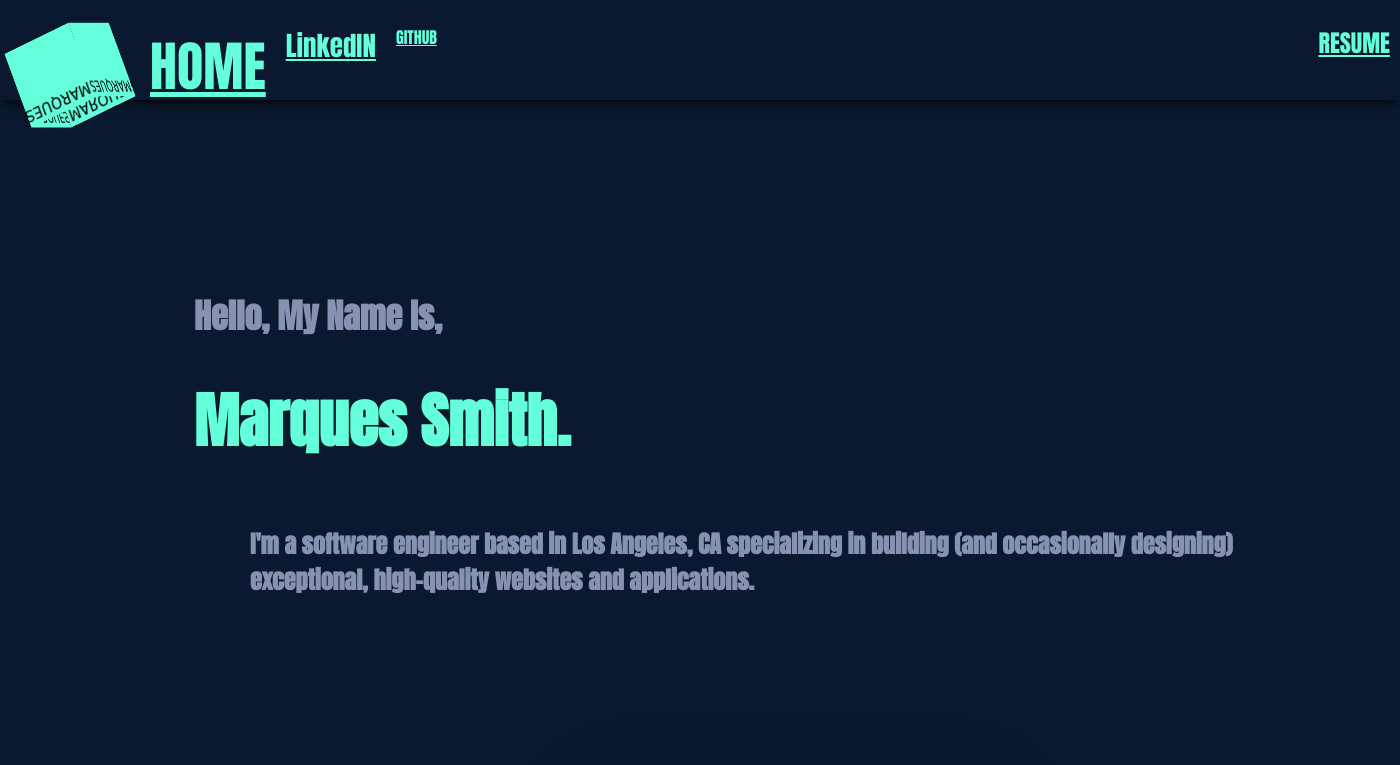
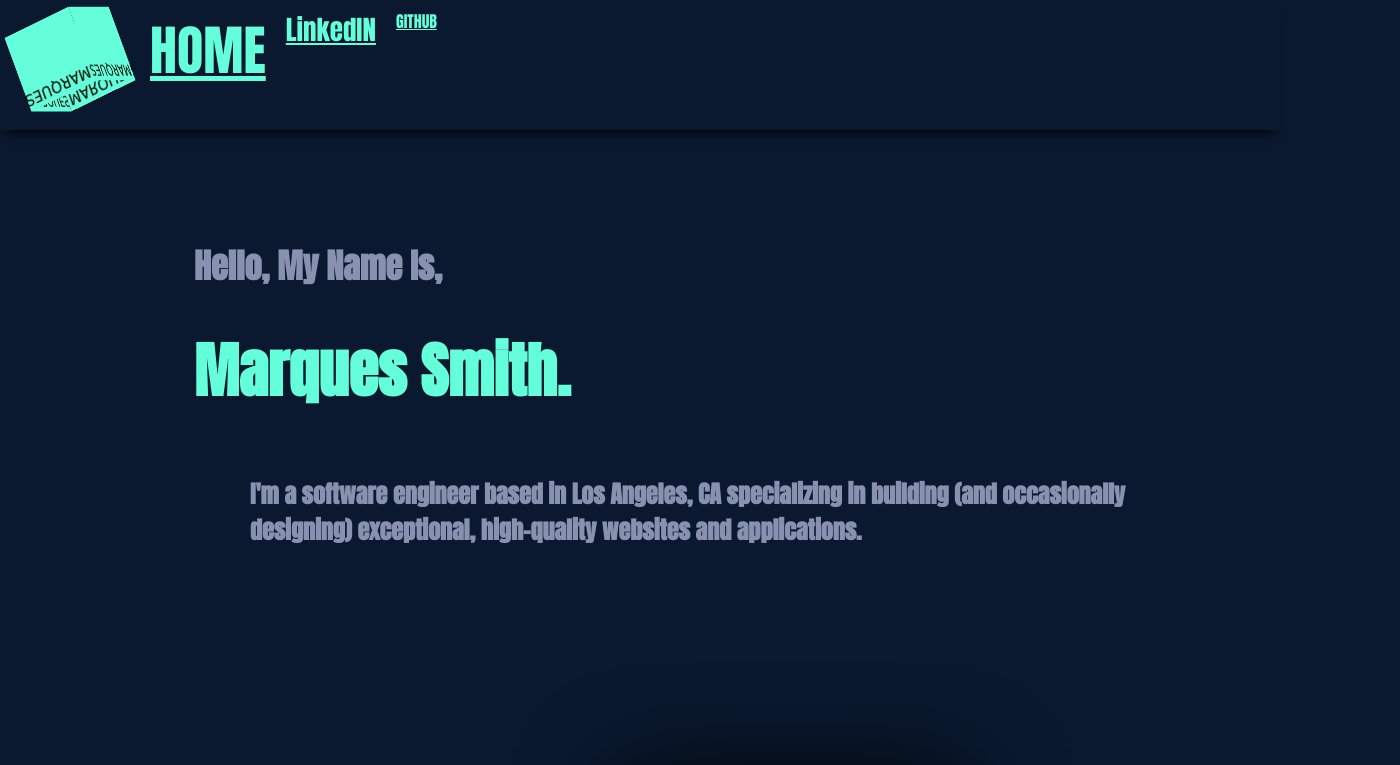
Before and after one commit to Mjsmith30/Portfolio1, a website: page index.html in a window 1280 px wide. Shown: the top 765 px of the page, 1400 px wide, since content can reach past the window. Drawn offline with Linux system fonts and the light colour scheme; a web font is replaced by a local one.

```diff
--- a/index.html
+++ b/index.html
@@ -13,7 +13,8 @@
 </head>
 
 <body>
-        <div style="min-width: 1400px; margin: 0 auto; max-height: 1050px;">
+        <section class= "fixed-nav-bar" class="navbar">
+        <div style="min-width: 1400px; margin: 0 auto; max-height: 800px;">
         <nav>
             <!--    navigation bar       -->
             <div class='container container--realistic'>
--- a/main.css
+++ b/main.css
@@ -7,44 +7,38 @@
     font-family: Helvetica;
     background-color: rgb(10, 25, 47);
     font-family: 'Anton', sans-serif;
+   }
 
-   }
   nav {
     display: flex;
     flex-direction: row; /* default */
     justify-content: flex-start; /* default */
     height: 50px;
     background-color: rgb(10, 25, 47);
-    -webkit-box-shadow: 0 8px 10px -6px black;
-          -moz-box-shadow: 0 8px 10px -6px black;
-               box-shadow: 0 8px 10px -6px black;
-   padding-top:25px;
-  }
-  nav > div:last-child {
-    margin-left: auto;
-
 
   }
 
+  nav > div:last-child {
+    margin-left: auto;
+  }
 
  .navbar{
    padding-top:25px;
    text-decoration:underline;
    color:#64ffda;
    margin-top:10px;
+ }
 
-
- }
  .img{
   margin-bottom: 12px;
-
- }
+  }
 
  .home{
    padding-left:40px;
    padding-right:20px;
    font-size:  54px;
  }
+
  .home:hover{
    color: white;
  }
@@ -57,19 +51,23 @@
  .about:hover{
    color:white;
  }
+
  #projects{
    padding-right: 80px;
    font-size: 60px;
    padding-left:170px;
    padding-top:150px;
  }
+
  .project:hover{
    color:white;
  }
+
  .logo{
   padding-top: -30px;
   padding-bottom: 110px;
  }
+
  .resume{
    padding-right: 10px;
    font-size:24px;
@@ -81,14 +79,15 @@
    margin-top:10px;
 
  }
+
  .cube {
    position: relative;
    width: 5em;
    height: 5em;
    transform-style: preserve-3d;
    transform: rotateY(30deg) rotateX(5deg);
+ }
 
- }
  .face {
    border:2px white solid;
    position: absolute; width: 100%; height: 100%;
@@ -97,24 +96,30 @@
    background-color:#64ffda;
   font-family: 'Modak', cursive;
  }
+
  .face:nth-child(1) {
    transform: rotateY(0deg) translateZ(2.5em);
  }
+
  .face:nth-child(2) {
    transform: rotateY( 90deg) translateZ(2.5em);
  }
+
  .face:nth-child(3) {
    transform: rotateY(180deg) translateZ(2.5em);
  }
+
  .face:nth-child(4) {
    transform: rotateY(270deg) translateZ(2.5em);
  }
+
  .cube--ani { animation: rot 12s linear infinite; }
  @keyframes rot {
    to {
      transform: rotateY(-330deg) rotateX(370deg);
    }
  }
+
  /* 3d cube end */
 
  img{
@@ -133,12 +138,14 @@
    border-color:white;
    color:#64ffda;
  }
+
  .wrapper {
    display: grid;
    grid-template-columns: repeat(3, 1fr);
    grid-gap: 10px;
    grid-auto-rows: minmax(100px, auto);
  }
+
  .one {
    grid-column: 1 / 3;
    grid-row: 1;
@@ -146,12 +153,14 @@
    padding-right:220px;
    padding-top:50px;
  }
+
  .two {
    grid-column: 2 / 4;
    grid-row: 1 / 3;
    padding-bottom:100px;
    padding-top:200px;
  }
+
  .three {
    grid-column: 1;
    grid-row: 2 / 5;padding-top: 200px;
@@ -159,16 +168,19 @@
    text-align:center;
    padding-left:140px;
  }
+
  .four {
    grid-column: 3;
    grid-row: 3;
    padding-right: 100px;
  }
+
  .five {
    grid-column: 2;
    grid-row: 4;
    padding-left:15px;
  }
+
  .six {
    grid-column: 3;
    grid-row: 4;
@@ -182,6 +194,7 @@
  /*   padding-bottom:200px; */
    margin-right:300px;
  }
+
  g{
    text-align:left;
    padding-top:200px;
@@ -203,6 +216,7 @@
  h1:hover {
    background-color: rgb(210, 209, 214);
  }
+
  a{
      color:#64ffda;
  }
@@ -225,7 +239,6 @@
  }
  h3{
   color:#64ffda;
-
  }
 
  .pugs{
@@ -242,7 +255,6 @@
      text-align:center;
      margin-top: 150px;
      margin-left: 302px;
-
  }
 
  .instagram {
@@ -259,7 +271,7 @@
     background: radial-gradient(circle at 30% 107%, #fdf497 0%, #fdf497 5%, #fd5949 45%,#d6249f 60%,#285AEB 90%);
     box-shadow: 0px 3px 10px rgba(0,0,0,.25);
     margin-left: 15px;
-  }
+ }
 
   .app {
       background: #fff;
@@ -273,8 +285,7 @@
       width: 100px;
     margin-bottom: 25px;
     margin-left:10px;
-
-  }
+ }
 
   .app:after {
       color: #43609C;
@@ -283,21 +294,27 @@
       font-family: Facebook Letter Faces, Arial;
       font-size: 100px;
       font-weight: bold;
-      margin: 6% 0 0 50%; }
+      margin: 6% 0 0 50%;
+ }
 
   .app:hover {
       -moz-box-shadow: 0px 0px 7px rgba(255, 250, 250, 0.75);
       -webkit-box-shadow: 0px 0px 7px rgba(255, 250, 250, 0.75);
       box-shadow: 0px 0px 7px rgba(255, 250, 250, 0.90);
-  }
+ }
+
   .fixed-nav-bar {
     position: fixed;
     top: 0;
     left: 0;
     z-index: 9999;
     width: 100%;
-    height: 100px;
+    height: 130px;
     background-color:rgb(10, 25, 47);
      padding-top: 5px;
      overflow: hidden;
-  }
+     -webkit-box-shadow: 0 8px 10px -6px black;
+     -moz-box-shadow: 0 8px 10px -6px black;
+          box-shadow: 0 8px 10px -6px black;
+           padding-top: 9px;
+ }
```
